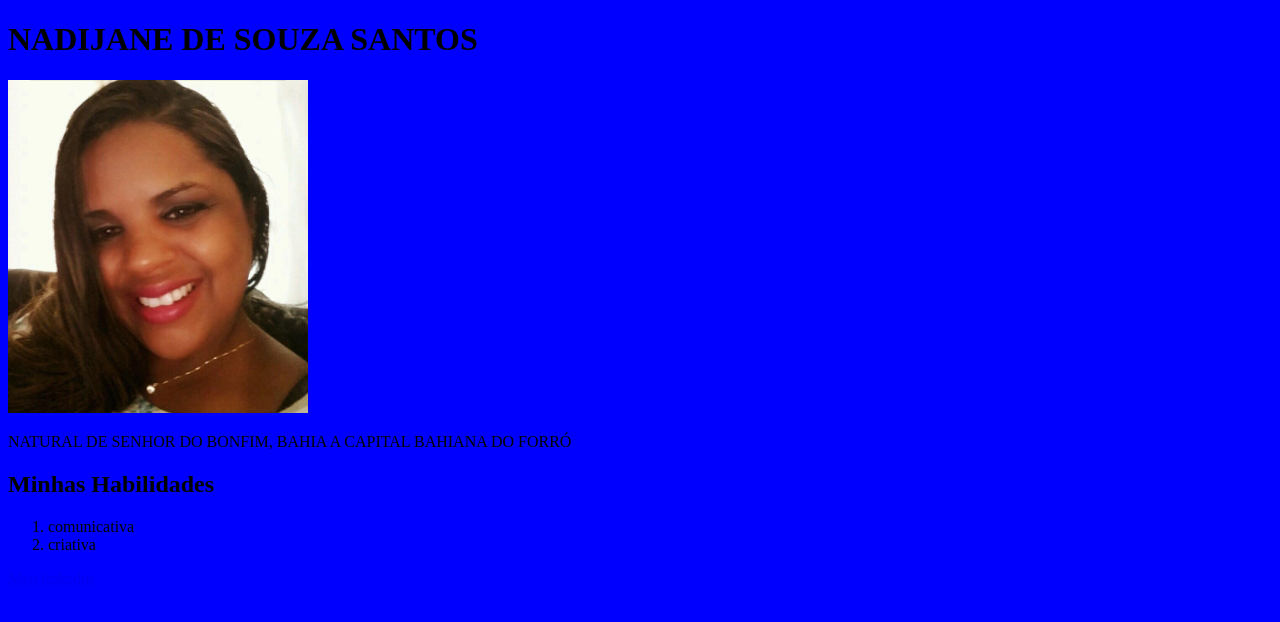
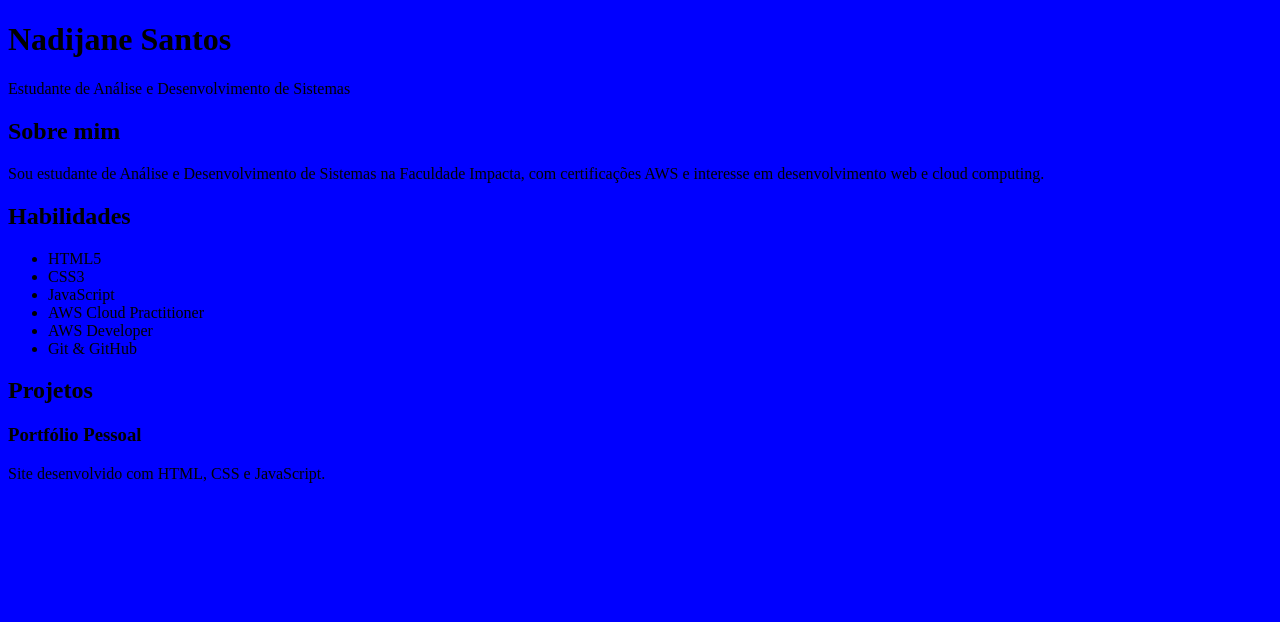
Before and after one commit to Nadi0301/portifolio, a plain HTML site: page index.html in a window 1280 px wide. Drawn offline with Linux system fonts and the light colour scheme.

Commit message:
Update index.html

```diff
--- a/index.html
+++ b/index.html
@@ -1,25 +1,59 @@
 <!DOCTYPE html>
-<html lang="pt-br">
+<html lang="pt-BR">
 <head>
-    <meta charset="UTF-8">
-    <meta http-equiv="X-UA-Compatible" content="IE=edge">
-    <meta name="viewport" content="width=device-width, initial-scale=1.0">
-    <title>Portifolio</title>
-    <link rel="stylesheet" href="style.css">
+  <meta charset="UTF-8" />
+  <meta name="viewport" content="width=device-width, initial-scale=1.0"/>
+  <title>Portfólio | Nadijane Santos</title>
+  <link rel="stylesheet" href="style.css">
 </head>
 <body>
-    <h1>NADIJANE DE SOUZA SANTOS</h1>
 
-    <img  src="nadijane.jpeg" alt="foto de nadijane" width="300px" >
+  <header>
+    <h1>Nadijane Santos</h1>
+    <p>Estudante de Análise e Desenvolvimento de Sistemas</p>
+  </header>
+
+  <section id="sobre">
+    <h2>Sobre mim</h2>
     <p>
-        NATURAL DE SENHOR DO BONFIM, BAHIA A CAPITAL BAHIANA DO FORRÓ
+      Sou estudante de Análise e Desenvolvimento de Sistemas na Faculdade Impacta,
+      com certificações AWS e interesse em desenvolvimento web e cloud computing.
     </p>
-    <h2>Minhas Habilidades</h2>
-    <ol>
-      <li>comunicativa</li>
-      <li>criativa</li>
-    </ol>
-    <a href="https://www.linkedin.com/in/nadijane-souza-83663aa3/" target="_blank" >Meu linkedin</a>
+  </section>
 
+  <section id="habilidades">
+    <h2>Habilidades</h2>
+    <ul>
+      <li>HTML5</li>
+      <li>CSS3</li>
+      <li>JavaScript</li>
+      <li>AWS Cloud Practitioner</li>
+      <li>AWS Developer</li>
+      <li>Git & GitHub</li>
+    </ul>
+  </section>
+
+  <section id="projetos">
+    <h2>Projetos</h2>
+
+    <div class="projeto">
+      <h3>Portfólio Pessoal</h3>
+      <p>Site desenvolvido com HTML, CSS e JavaScript.</p>
+      <!-- Quando tiver projeto publicado, coloque o link -->
+      <!-- <a href="https://seusite.githubection>
+
+  <section id="contato">
+    <h2>Contato</h2>
+    <p>Email: <strong>seuemail@email.com</strong></p>
+    <p>LinkedIn: <a href="#" target="_blank">seu-linkedin</a></p>
+    <p>GitHub: <a href="#" target="_blank">seu-github</a></p>
+  </section>
+
+  <footer>
+    <p>© 2026 - Nadijane Santos</p>
+  </footer>
+
+  <script src="script.js"></script>
 </body>
 </html>
+``
```
